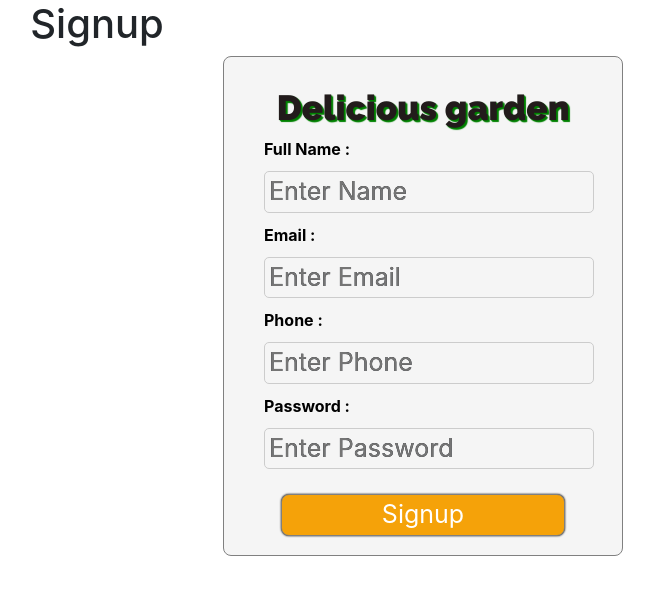
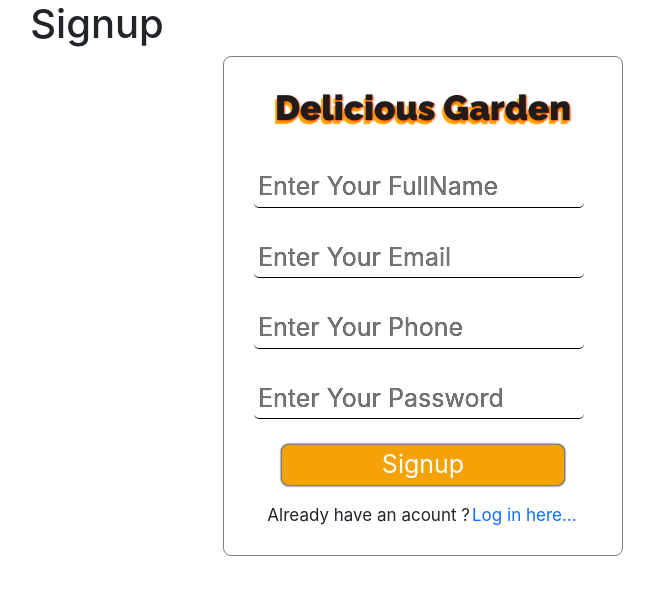
Before and after one commit to PB220-DEVLOP/delicious-garden, a React (Create React App) app in the folder client/: page /signup in a window 1280 px wide. Shown: the top 594 px of the page, without its empty margins (543-1197 px from the left). Built offline with nearby package versions, Linux system fonts and the light colour scheme.

Commit message:
signup form done

```diff
--- a/client/src/views/Signup/Signup.css
+++ b/client/src/views/Signup/Signup.css
@@ -5,44 +5,41 @@
 .heading{
   /* background: radial-gradient(circle at 0 0, rgb(243, 167, 44) 40%,rgb(240, 248, 29) 100%, transparent 100%); */
   font-size: 35px;
-  text-shadow: 1px 1px 1px green, 2px 2px 1px green;
+  text-shadow: 1px 1px 2px orangered, -2px 4px 1px orange;
   color: #221b1b;
   font-family: 'Raleway', sans-serif;
   font-weight: bold;
 }
 
 .form-container{
-   background-color:  whitesmoke;
+    background-color: transparent;
     width: 400px;
     height:500px;
     padding: 30px;
     border-radius: 8px;
     margin: 0 auto;
     border: 1px solid grey;
-
   }
 
   .form-container:hover{
-
+    box-shadow: 0 0 4px 1px black;
   }
 
-  .labels{
-    margin-left: 10px;
-    color: black;
-    font-weight: 700;
-  }
   .user-input{
    display: block;
    width: 330px;
-   margin: 10px;
+   margin-top: 6px;
    border-radius: 5px;
-   border: 1px solid #ccc;
+   border: none;
+   border-bottom: 1px solid black;
    font-size: 25px;
    padding-left: 4px;
    background: linear-gradient( black , #0f1929);
    -webkit-background-clip: text;
   }
+  .user-input:Active{
 
+  }
   .signup-button{
     font-size: 25px;
     background-color: #f5a209;
@@ -58,7 +55,26 @@
     border: 1px solid grey;
     box-shadow: 0 0 2px 0 black;
   }
+
   .signup-button:hover{
     border: 1px solid grey;
     box-shadow: 0 0 0px 0 black;
   }
+
+ .already-login-container{
+  display: flex;
+  flex-direction: row;
+  justify-content: center;
+  margin-top: 15px;
+  font-size: 17px;
+ }
+
+.already-login,a{
+  box-sizing: border-box;
+  padding: 0;
+  border: none;
+  background-color: transparent;
+  outline: none;
+  text-decoration: none;
+  padding: 2px 1px 0;
+}
--- a/client/src/views/Signup/Signup.js
+++ b/client/src/views/Signup/Signup.js
@@ -1,5 +1,6 @@
 import React from "react";
 import "./Signup.css";
+import {Link} from 'react-router-dom'
 
 
 function Signup() {
@@ -14,31 +15,34 @@ function Signup() {
 
        <div className='col-md-6'>
         <div className='form-container'>
-          <h3 className="text-center heading ">
-            Delicious garden</h3>
+          <h3 className="text-center heading">Delicious Garden</h3>
           <form>
            <div>
-              <label htmlFor='name' className="labels">Full Name : </label>
-              <input type='text' id='name' placeholder='Enter Name' className='user-input'/>
+              <label htmlFor='name'> </label>
+              <input type='text' id='name'  placeholder='Enter Your FullName'  className='user-input'/>
            </div>
 
            <div>
-              <label htmlFor='email' className="labels">Email : </label>
-              <input type='email' id='email' placeholder='Enter Email' className='user-input'/>
+              <label htmlFor='email'> </label>
+              <input type='email' id='email' placeholder='Enter Your Email' className='user-input'/>
            </div>
 
            <div>
-              <label htmlFor='phone' className="labels">Phone : </label>
-              <input type='text' id='phone' placeholder='Enter Phone' className='user-input'/>
+              <label htmlFor='phone'> </label>
+              <input type='text' id='phone' placeholder='Enter Your Phone' className='user-input'/>
            </div>
 
            <div>
-              <label htmlFor='password' className="labels">Password : </label>
-              <input type='password' id='password' placeholder='Enter Password' className='user-input'/>
+              <label htmlFor='password'> </label>
+              <input type='password' id='password' placeholder='Enter Your Password' className='user-input'/>
            </div>
 
             <div>
               <button type='button' className='signup-button '>Signup</button>
+            </div>
+            <div className="already-login-container">
+              <span>Already have an acount ?
+              <button className="already-login"> <Link to='./../Login'> Log in here...</Link></button></span>
             </div>
           </form>
         </div>
```
